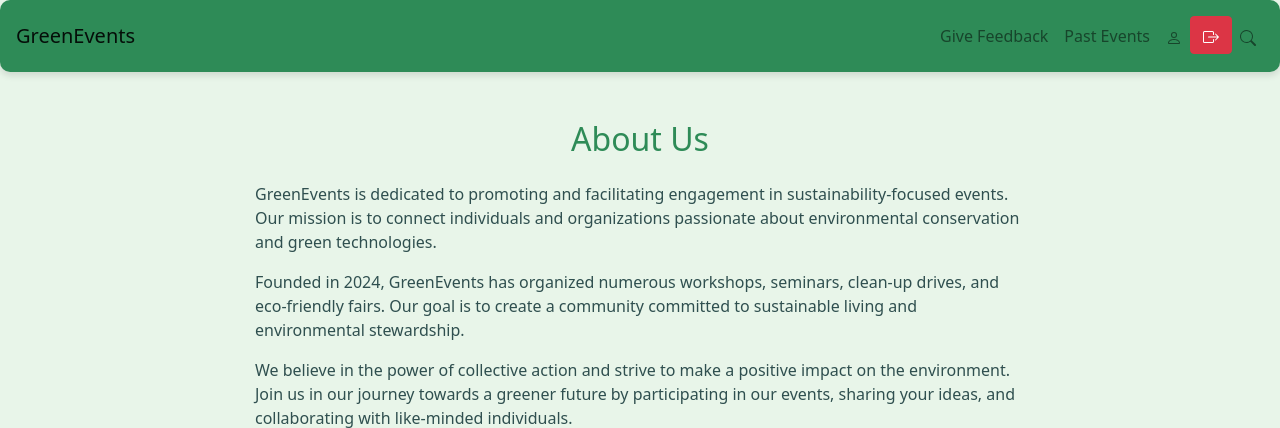
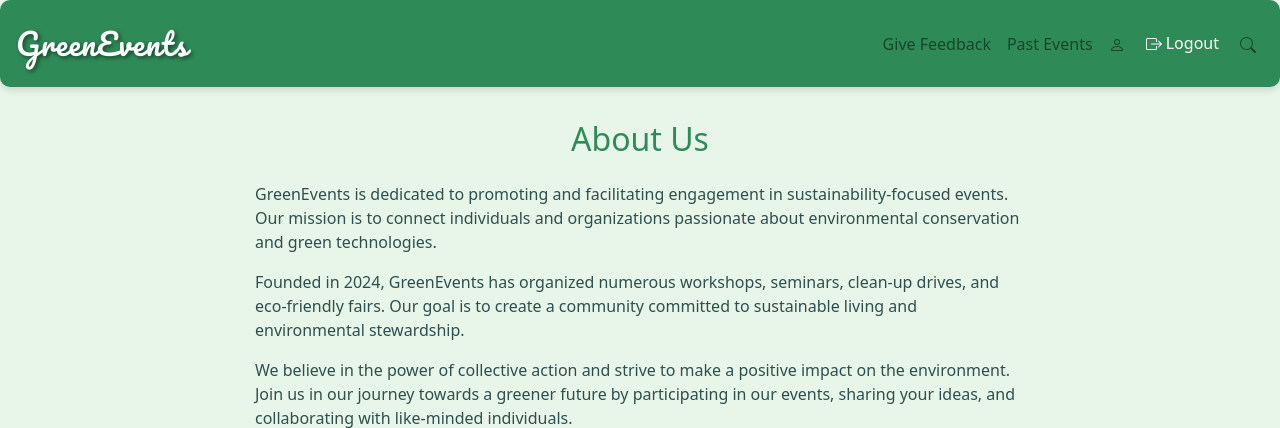
Before and after one commit to SanjayKumarM84/COMP-8347_Green-Events, a Django app: page /about_us/ in a window 1280 px wide. Shown: the top 428 px of the page. Run offline with Django 5.2, Linux system fonts and the light colour scheme; a user stored in the database is signed in; some libraries are stand-ins or nearby versions.

Commit message:
Made changes in base.html and styles.css

```diff
--- a/djangoProject/myApp/static/css/style.css
+++ b/djangoProject/myApp/static/css/style.css
@@ -107,7 +107,26 @@ a:hover {
     display: inline-block;
     transition: opacity 0.2s;
 }
+.btn-outline-success {
+    display: flex;
+    align-items: center;
+    justify-content: center;
+    padding: 10px 20px;
+    font-size: 16px;
+    border-radius: 5px;
+    transition: background-color 0.3s, border-color 0.3s, color 0.3s, box-shadow 0.3s;
+}
 
+.btn-outline-success svg {
+    margin-right: 8px;
+}
+
+.btn-outline-success:hover {
+    background-color: var(--primary-color);
+    border-color: var(--primary-color);
+    color: #fff;
+    box-shadow: 0 4px 8px rgba(0, 0, 0, 0.2);
+}
 /* Button Styles */
 .btn-primary {
     background-color: var(--primary-color);
@@ -128,6 +147,20 @@ a:hover {
     background-color: var(--link-hover-color);
     border-color: var(--link-hover-color);
 }
+.logo-text {
+    font-family: 'Pacifico', cursive; /* Use a distinctive font */
+    font-size: 1.5em; /* Increase font size */
+    color: #fff; /* White color */
+    text-shadow: 2px 2px 4px rgba(0, 0, 0, 0.5); /* Add shadow for depth */
+    letter-spacing: 1px; /* Add spacing between letters */
+    transition: color 0.3s, text-shadow 0.3s; /* Smooth transition */
+}
+
+.logo-text:hover {
+    color: var(--secondary-color); /* Change color on hover */
+    text-shadow: 2px 2px 8px rgba(0, 0, 0, 0.7); /* Enhance shadow on hover */
+}
+
 
 /* Form Styles */
 .form-control {
@@ -160,8 +193,8 @@ a:hover {
 /* Custom Classes */
 .bg-primary-custom {
     background-color: var(--primary-color) !important;
-    color: #fff;
 }
+
 
 .bg-secondary-custom {
     background-color: var(--secondary-color) !important;
--- a/djangoProject/myApp/templates/base.html
+++ b/djangoProject/myApp/templates/base.html
@@ -7,11 +7,14 @@
     <link rel="stylesheet" href="https://stackpath.bootstrapcdn.com/bootstrap/4.5.2/css/bootstrap.min.css">
     <link rel="stylesheet" href="{% static 'css/style.css' %}">
     <link rel="stylesheet" href="https://cdnjs.cloudflare.com/ajax/libs/font-awesome/5.15.3/css/all.min.css">
+    <link href="https://fonts.googleapis.com/css2?family=Pacifico&display=swap" rel="stylesheet">
     <title>GreenEvents</title>
 </head>
 <body>
     <nav class="navbar navbar-expand-lg navbar-light bg-primary-custom fixed-top glass">
-        <a class="navbar-brand" href="{% url 'home' %}">GreenEvents</a>
+        <a class="navbar-brand" href="{% url 'home' %}">
+            <span class="logo-text">GreenEvents</span>
+        </a>
         <button class="navbar-toggler" type="button" data-toggle="collapse" data-target="#navbarNav" aria-controls="navbarNav" aria-expanded="false" aria-label="Toggle navigation">
             <span class="navbar-toggler-icon"></span>
         </button>
@@ -25,25 +28,31 @@
                     <a class="nav-link" href="{% url 'user_history' %}">Past Events</a>
                 </li>
                 <li class="nav-item">
-                    <a class="nav-link" href="{% url 'view_profile' %}"><svg xmlns="http://www.w3.org/2000/svg" width="16" height="16" fill="currentColor" class="bi bi-person" viewBox="0 0 16 16">
+                    <a class="nav-link" href="{% url 'view_profile' %}">
+                        <svg xmlns="http://www.w3.org/2000/svg" width="16" height="16" fill="currentColor" class="bi bi-person" viewBox="0 0 16 16">
                             <path d="M8 8a3 3 0 1 0 0-6 3 3 0 0 0 0 6m2-3a2 2 0 1 1-4 0 2 2 0 0 1 4 0m4 8c0 1-1 1-1 1H3s-1 0-1-1 1-4 6-4 6 3 6 4m-1-.004c-.001-.246-.154-.986-.832-1.664C11.516 10.68 10.289 10 8 10s-3.516.68-4.168 1.332c-.678.678-.83 1.418-.832 1.664z"/>
-</svg></a>
+                        </svg>
+                    </a>
                 </li>
                 <li class="nav-item">
                     <form method="post" action="{% url 'logout' %}" style="display: inline;">
                         {% csrf_token %}
-                        <button type="submit" class="btn btn-danger"><svg xmlns="http://www.w3.org/2000/svg" width="16" height="16" fill="currentColor" class="bi bi-box-arrow-right" viewBox="0 0 16 16">
+                        <button type="submit" class="btn btn-primary">
+                            <svg xmlns="http://www.w3.org/2000/svg" width="16" height="16" fill="currentColor" class="bi bi-box-arrow-right" viewBox="0 0 16 16">
                                 <path fill-rule="evenodd" d="M10 12.5a.5.5 0 0 1-.5.5h-8a.5.5 0 0 1-.5-.5v-9a.5.5 0 0 1 .5-.5h8a.5.5 0 0 1 .5.5v2a.5.5 0 0 0 1 0v-2A1.5 1.5 0 0 0 9.5 2h-8A1.5 1.5 0 0 0 0 3.5v9A1.5 1.5 0 0 0 1.5 14h8a1.5 1.5 0 0 0 1.5-1.5v-2a.5.5 0 0 0-1 0z"/>
                                 <path fill-rule="evenodd" d="M15.854 8.354a.5.5 0 0 0 0-.708l-3-3a.5.5 0 0 0-.708.708L14.293 7.5H5.5a.5.5 0 0 0 0 1h8.793l-2.147 2.146a.5.5 0 0 0 .708.708z"/>
-</svg></button>
+                            </svg> Logout
+                        </button>
                     </form>
                 </li>
                 {% else %}
                 <li class="nav-item">
-                    <a class="nav-link" href="{% url 'login' %}"><svg xmlns="http://www.w3.org/2000/svg" width="16" height="16" fill="currentColor" class="bi bi-box-arrow-in-left" viewBox="0 0 16 16">
+                    <a class="nav-link" href="{% url 'login' %}">
+                        <svg xmlns="http://www.w3.org/2000/svg" width="16" height="16" fill="currentColor" class="bi bi-box-arrow-in-left" viewBox="0 0 16 16">
                             <path fill-rule="evenodd" d="M10 3.5a.5.5 0 0 0-.5-.5h-8a.5.5 0 0 0-.5.5v9a.5.5 0 0 0 .5.5h8a.5.5 0 0 0 .5-.5v-2a.5.5 0 0 1 1 0v2A1.5 1.5 0 0 1 9.5 14h-8A1.5 1.5 0 0 1 0 12.5v-9A1.5 1.5 0 0 1 1.5 2h8A1.5 1.5 0 0 1 11 3.5v2a.5.5 0 0 1-1 0z"/>
                             <path fill-rule="evenodd" d="M4.146 8.354a.5.5 0 0 1 0-.708l3-3a.5.5 0 1 1 .708.708L5.707 7.5H14.5a.5.5 0 0 1 0 1H5.707l2.147 2.146a.5.5 0 0 1-.708.708z"/>
-</svg></a>
+                        </svg>
+                    </a>
                 </li>
                 <li class="nav-item">
                     <a class="nav-link" href="{% url 'register' %}">Signup</a>
@@ -66,9 +75,11 @@
                 <input class="form-control mr-sm-2" type="search" placeholder="Search" aria-label="Search" name="q">
                 <input class="form-control mr-sm-2" type="date" placeholder="Date" name="date">
                 <input class="form-control mr-sm-2" type="text" placeholder="Location" name="location">
-                <button class="btn btn-outline-success my-2 my-sm-0" type="submit"><svg xmlns="http://www.w3.org/2000/svg" width="16" height="16" fill="currentColor" class="bi bi-search" viewBox="0 0 16 16">
+                <button class="btn btn-outline-success my-2 my-sm-0" type="submit">
+                    <svg xmlns="http://www.w3.org/2000/svg" width="16" height="16" fill="currentColor" class="bi bi-search" viewBox="0 0 16 16">
                         <path d="M11.742 10.344a6.5 6.5 0 1 0-1.397 1.398h-.001q.044.06.098.115l3.85 3.85a1 1 0 0 0 1.415-1.414l-3.85-3.85a1 1 0 0 0-.115-.1zM12 6.5a5.5 5.5 0 1 1-11 0 5.5 5.5 0 0 1 11 0"/>
-                        </svg></button>
+                    </svg> Search
+                </button>
             </form>
         </div>
         {% block content %}
@@ -81,15 +92,21 @@
                 <div class="col-md-3">
                     <h5 class="footer-heading">Follow Us</h5>
                     <div class="footer-links">
-                       <a href="/socials/" class="social-icon"> <svg xmlns="http://www.w3.org/2000/svg" width="16" height="16" fill="currentColor" class="bi bi-twitter-x" viewBox="0 0 16 16">
+                       <a href="/socials/" class="social-icon">
+                           <svg xmlns="http://www.w3.org/2000/svg" width="16" height="16" fill="currentColor" class="bi bi-twitter-x" viewBox="0 0 16 16">
                                <path d="M12.6.75h2.454l-5.36 6.142L16 15.25h-4.937l-3.867-5.07-4.425 5.07H.316l5.733-6.57L0 .75h5.063l3.495 4.633L12.601.75Zm-.86 13.028h1.36L4.323 2.145H2.865z"/>
-</svg></a>
-                        <a href="/socials/" class="social-icon"><svg xmlns="http://www.w3.org/2000/svg" width="16" height="16" fill="currentColor" class="bi bi-facebook" viewBox="0 0 16 16">
+                           </svg>
+                       </a>
+                        <a href="/socials/" class="social-icon">
+                            <svg xmlns="http://www.w3.org/2000/svg" width="16" height="16" fill="currentColor" class="bi bi-facebook" viewBox="0 0 16 16">
                                 <path d="M16 8.049c0-4.446-3.582-8.05-8-8.05C3.58 0-.002 3.603-.002 8.05c0 4.017 2.926 7.347 6.75 7.951v-5.625h-2.03V8.05H6.75V6.275c0-2.017 1.195-3.131 3.022-3.131.876 0 1.791.157 1.791.157v1.98h-1.009c-.993 0-1.303.621-1.303 1.258v1.51h2.218l-.354 2.326H9.25V16c3.824-.604 6.75-3.934 6.75-7.951"/>
-</svg></a>
-                        <a href="/socials/" class="social-icon"><svg xmlns="http://www.w3.org/2000/svg" width="16" height="16" fill="currentColor" class="bi bi-instagram" viewBox="0 0 16 16">
+                            </svg>
+                        </a>
+                        <a href="/socials/" class="social-icon">
+                            <svg xmlns="http://www.w3.org/2000/svg" width="16" height="16" fill="currentColor" class="bi bi-instagram" viewBox="0 0 16 16">
                                 <path d="M8 0C5.829 0 5.556.01 4.703.048 3.85.088 3.269.222 2.76.42a3.9 3.9 0 0 0-1.417.923A3.9 3.9 0 0 0 .42 2.76C.222 3.268.087 3.85.048 4.7.01 5.555 0 5.827 0 8.001c0 2.172.01 2.444.048 3.297.04.852.174 1.433.372 1.942.205.526.478.972.923 1.417.444.445.89.719 1.416.923.51.198 1.09.333 1.942.372C5.555 15.99 5.827 16 8 16s2.444-.01 3.298-.048c.851-.04 1.434-.174 1.943-.372a3.9 3.9 0 0 0 1.416-.923c.445-.445.718-.891.923-1.417.197-.509.332-1.09.372-1.942C15.99 10.445 16 10.173 16 8s-.01-2.445-.048-3.299c-.04-.851-.175-1.433-.372-1.941a3.9 3.9 0 0 0-.923-1.417A3.9 3.9 0 0 0 13.24.42c-.51-.198-1.092-.333-1.943-.372C10.443.01 10.172 0 7.998 0zm-.717 1.442h.718c2.136 0 2.389.007 3.232.046.78.035 1.204.166 1.486.275.373.145.64.319.92.599s.453.546.598.92c.11.281.24.705.275 1.485.039.843.047 1.096.047 3.231s-.008 2.389-.047 3.232c-.035.78-.166 1.203-.275 1.485a2.5 2.5 0 0 1-.599.919c-.28.28-.546.453-.92.598-.28.11-.704.24-1.485.276-.843.038-1.096.047-3.232.047s-2.39-.009-3.233-.047c-.78-.036-1.203-.166-1.485-.276a2.5 2.5 0 0 1-.92-.598 2.5 2.5 0 0 1-.6-.92c-.109-.281-.24-.705-.275-1.485-.038-.843-.046-1.096-.046-3.233s.008-2.388.046-3.231c.036-.78.166-1.204.276-1.486.145-.373.319-.64.599-.92s.546-.453.92-.598c.282-.11.705-.24 1.485-.276.738-.034 1.024-.044 2.515-.045zm4.988 1.328a.96.96 0 1 0 0 1.92.96.96 0 0 0 0-1.92m-4.27 1.122a4.109 4.109 0 1 0 0 8.217 4.109 4.109 0 0 0 0-8.217m0 1.441a2.667 2.667 0 1 1 0 5.334 2.667 2.667 0 0 1 0-5.334"/>
-</svg></a>
+                            </svg>
+                        </a>
                     </div>
                 </div>
                 <div class="col-md-3">
```
Also changed, not shown: djangoProject/media/profile_pictures/image.png (added). Lines whose indentation alone changed are shown as unchanged.
